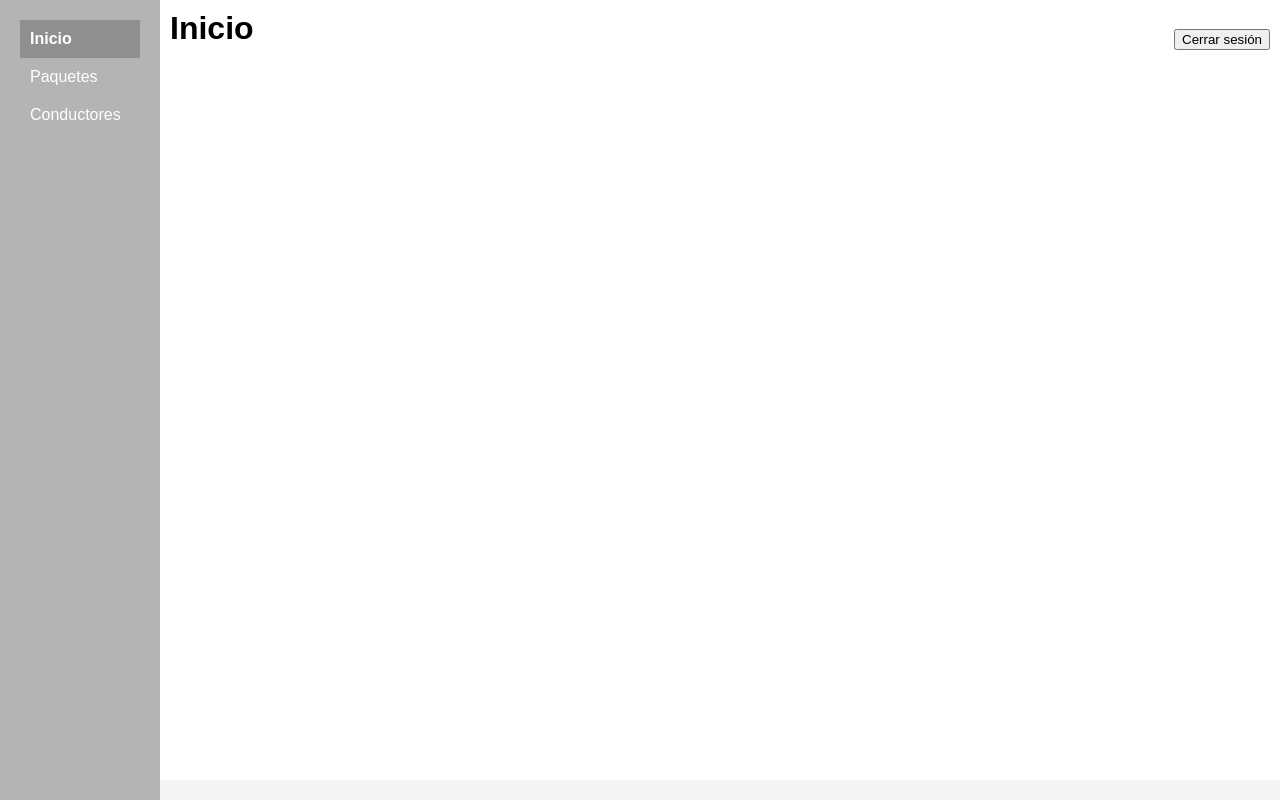
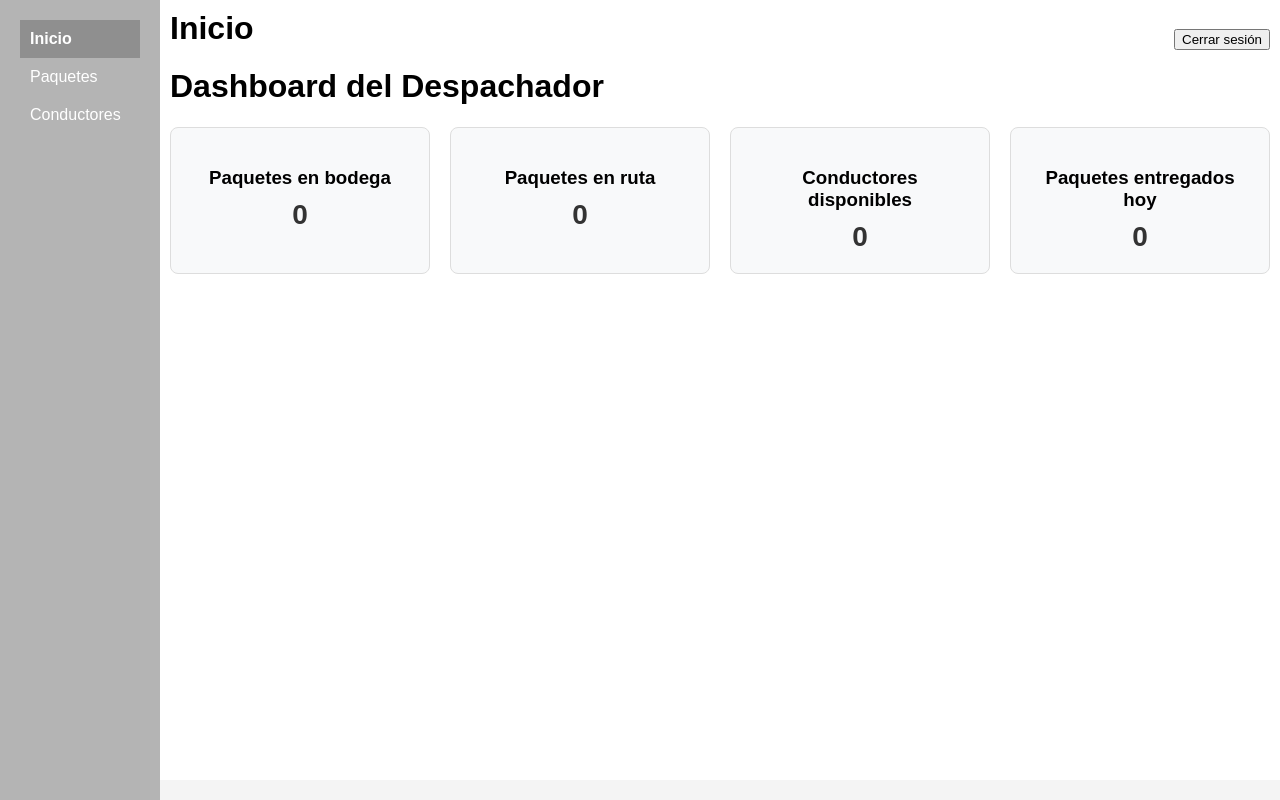
Before and after one commit to AntoCreed777/Proyecto_Diseno_Software, a Django app: page /despachador/inicio/ in a window 1280 px wide. Run offline with Django 5.2, Linux system fonts and the light colour scheme; data that the repository does not hold is empty.

Commit message:
feat: Mejora de página de Inicio despachador

```diff
--- a/despachador/forms.py
+++ b/despachador/forms.py
@@ -78,7 +78,7 @@ class RegistroPaqueteForm(forms.ModelForm):
         if not telefono_str.startswith('+56'):
             raise forms.ValidationError("El teléfono debe comenzar con +56")
 
-        return telefono
+        return telefono_str
 
     def save(self, commit=True, despachador=None, skip_coordinates=False):
         paquete = super().save(commit=False)
--- a/despachador/templates/despachador/inicio.html
+++ b/despachador/templates/despachador/inicio.html
@@ -5,5 +5,28 @@ Inicio
 {% endblock %}
 
 {% block content %}
+    <h1>Dashboard del Despachador</h1>
 
+    <!-- Estadísticas principales -->
+    <div style="display: flex; justify-content: space-between; margin-bottom: 30px; gap: 20px;">
+        <div style="border: 1px solid #ddd; padding: 20px; border-radius: 8px; text-align: center; flex: 1; background: #f8f9fa;">
+            <h3 style="margin-bottom: 10px;">Paquetes en bodega</h3>
+            <p style="font-size: 28px; font-weight: bold; margin: 0; color: #333;">{{ paquetes_en_bodega|default:"0" }}</p>
+        </div>
+
+        <div style="border: 1px solid #ddd; padding: 20px; border-radius: 8px; text-align: center; flex: 1; background: #f8f9fa;">
+            <h3 style="margin-bottom: 10px;">Paquetes en ruta</h3>
+            <p style="font-size: 28px; font-weight: bold; margin: 0; color: #333;">{{ paquetes_en_ruta|default:"0" }}</p>
+        </div>
+
+        <div style="border: 1px solid #ddd; padding: 20px; border-radius: 8px; text-align: center; flex: 1; background: #f8f9fa;">
+            <h3 style="margin-bottom: 10px;">Conductores disponibles</h3>
+            <p style="font-size: 28px; font-weight: bold; margin: 0; color: #333;">{{ conductores_disponibles|default:"0" }}</p>
+        </div>
+
+        <div style="border: 1px solid #ddd; padding: 20px; border-radius: 8px; text-align: center; flex: 1; background: #f8f9fa;">
+            <h3 style="margin-bottom: 10px;">Paquetes entregados hoy</h3>
+            <p style="font-size: 28px; font-weight: bold; margin: 0; color: #333;">{{ paquetes_entregados_hoy|default:"0" }}</p>
+        </div>
+    </div>
 {% endblock %}
--- a/despachador/views.py
+++ b/despachador/views.py
@@ -8,8 +8,28 @@ from django.views.decorators.http import require_POST
 from accounts.views import notificar_cambio_estado_paquete
 
 def inicio(request):
+    from datetime import date
+    from api.models import Paquete, Conductor
 
-    return render(request,'despachador/inicio.html')
+    # Obtener estadísticas
+    paquetes_en_bodega = Paquete.objects.filter(estado='En_Bodega').count()
+    paquetes_en_ruta = Paquete.objects.filter(estado='En_ruta').count()
+    conductores_disponibles = Conductor.objects.filter(estado='disponible').count()
+
+    # Paquetes entregados hoy
+    paquetes_entregados_hoy = Paquete.objects.filter(
+        estado='Entregado',
+        fecha_entrega = date.today()
+    ).count()
+
+    context = {
+        'paquetes_en_bodega': paquetes_en_bodega,
+        'paquetes_en_ruta': paquetes_en_ruta,
+        'conductores_disponibles': conductores_disponibles,
+        'paquetes_entregados_hoy': paquetes_entregados_hoy,
+    }
+
+    return render(request, 'despachador/inicio.html', context)
 
 def paquetes(request):
     paquetes = Paquete.objects.all()
@@ -240,7 +260,14 @@ def cambiar_estado_paquete(request):
     if request.method == 'POST':
         paquete_id = request.POST.get('paquete_id')
         paquete = Paquete.objects.get(id=paquete_id)
-        paquete.estado = request.POST.get('estado')
+        nuevo_estado = request.POST.get('estado')
+        paquete.estado = nuevo_estado
+
+        # Si el estado cambia a "Entregado", establecer la fecha de entrega
+        if nuevo_estado == 'Entregado':
+            from datetime import date
+            paquete.fecha_entrega = date.today()
+
         paquete.save()
         notificar_cambio_estado_paquete(paquete)
     return redirect('paquetes_despachador')
```
